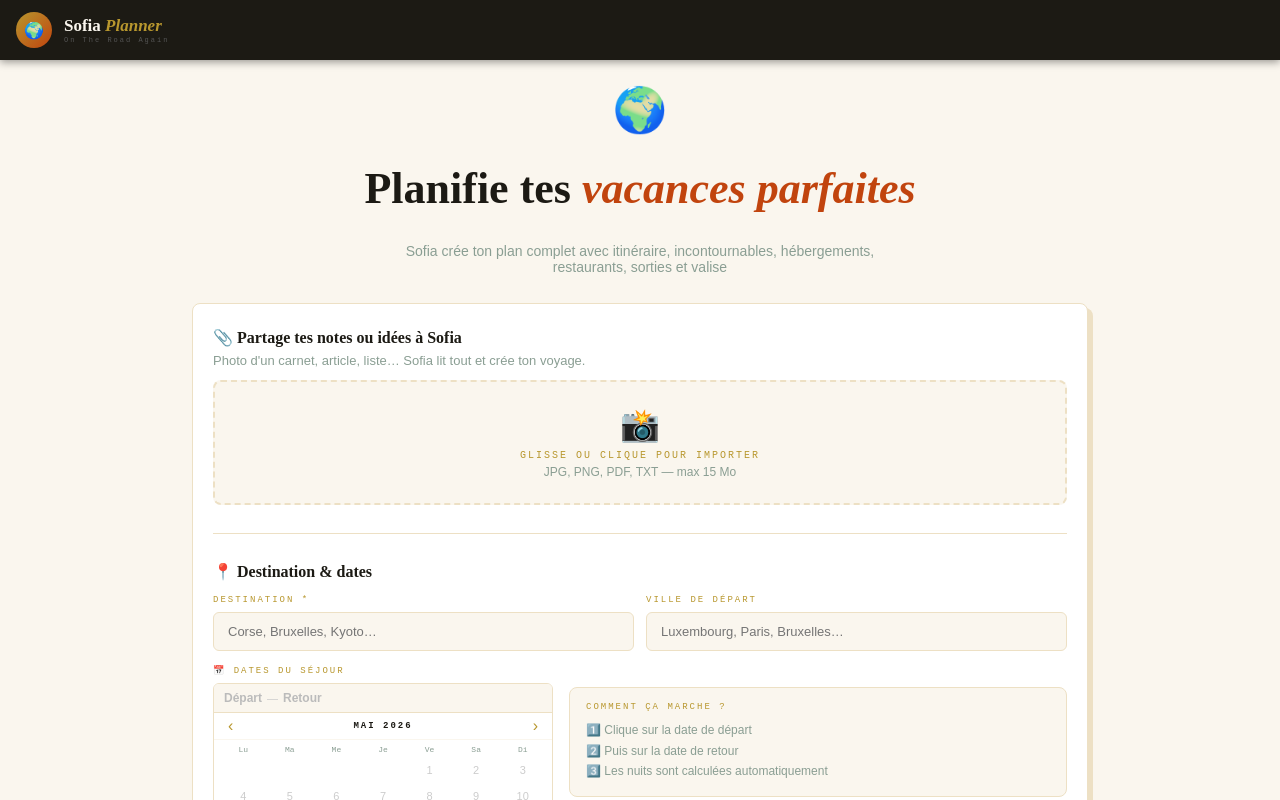
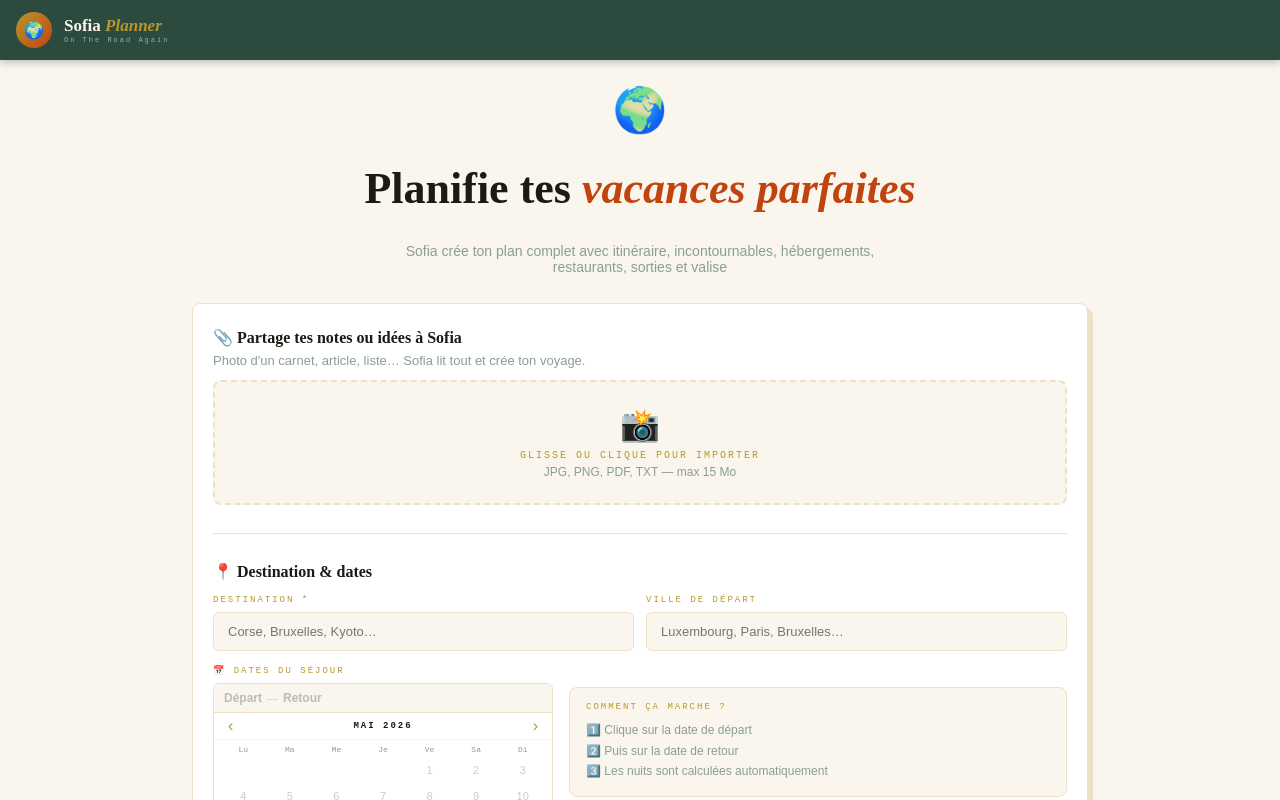
Before and after one commit to ingedevogelaere-hub/sofia-planner, a Next.js app: page / in a window 1280 px wide. Shown: the top 800 px of the page. Built offline with nearby package versions, Linux system fonts and the light colour scheme.

Commit message:
Change header background color and adjust styles

```diff
--- a/pages/index.js
+++ b/pages/index.js
@@ -156,11 +156,11 @@ export default function SofiaPlanner() {
       `}</style>
 
       {/* HEADER */}
-      <div className="np" style={{ background:C.ink, padding:"12px 16px", display:"flex", alignItems:"center", gap:12, position:"sticky", top:0, zIndex:100, boxShadow:"0 2px 8px rgba(0,0,0,.4)" }}>
+      <div className="np" style={{ background:C.forest, padding:"12px 16px", display:"flex", alignItems:"center", gap:12, position:"sticky", top:0, zIndex:100, boxShadow:"0 2px 8px rgba(0,0,0,.25)" }}>
         <div style={{ width:36, height:36, borderRadius:"50%", background:"linear-gradient(135deg,#B8972E,#C1440E)", display:"flex", alignItems:"center", justifyContent:"center", fontSize:16, flexShrink:0 }}>🌍</div>
         <div style={{ flex:1 }}>
           <div style={{ fontFamily:"'Playfair Display',serif", fontSize:17, fontWeight:700, color:"#FAF6EE" }}>Sofia <em style={{ color:C.gold }}>Planner</em></div>
-          <div style={{ fontFamily:"'DM Mono',monospace", fontSize:7, letterSpacing:2, color:"#555" }}>On The Road Again</div>
+          <div style={{ fontFamily:"'DM Mono',monospace", fontSize:7, letterSpacing:2, color:"#8fb8a8" }}>On The Road Again</div>
         </div>
         {phase === "result" && (
           <div style={{ display:"flex", gap:6, flexShrink:0 }}>
@@ -409,7 +409,7 @@ export default function SofiaPlanner() {
         <div className="result-layout" style={{ display:"flex", height:"calc(100vh - 60px)" }}>
           <div style={{ flex:1, overflowY:"auto", display:"flex", flexDirection:"column", minWidth:0 }}>
             {/* Hero */}
-            <div style={{ position:"relative", height:160, overflow:"hidden", background:"linear-gradient(135deg,#1C1A14,#2C4A3E)", flexShrink:0 }}>
+            <div style={{ position:"relative", height:160, overflow:"hidden", background:"linear-gradient(135deg,#2C4A3E,#1A3A5C)", flexShrink:0 }}>
               <HeroPhoto query={destDisplay ? `${destDisplay} landmark famous tourism travel` : "beautiful travel destination landscape"} />
               <div style={{ position:"absolute", inset:0, background:"linear-gradient(to bottom, rgba(0,0,0,.1) 0%, rgba(0,0,0,.55) 100%)" }} />
               <div style={{ position:"absolute", inset:0, display:"flex", flexDirection:"column", alignItems:"center", justifyContent:"center", textAlign:"center", padding:24 }}>
```
